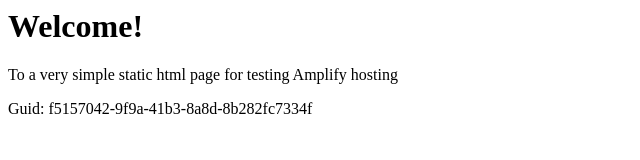
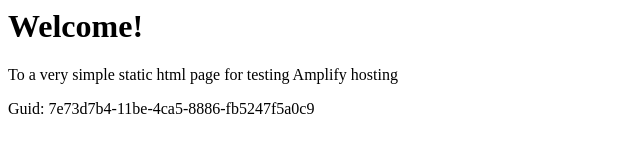
Before and after one commit to aws-aemilia-icn/Github-PR-Commit-Integration-Test-DoNotTouch-GitHubWebhookPushCanaryTest-v1-prod-ap-northeast-2, a website: page src/index.html in a window 1280 px wide. Shown: the full height of the page, 0-640 px from the left. Drawn offline with Linux system fonts and the light colour scheme.

Commit message:
commit from integ tests

```diff
--- a/src/index.html
+++ b/src/index.html
@@ -12,6 +12,6 @@
 <body>
     <h1>Welcome!</h1>
     <p>To a very simple static html page for testing Amplify hosting</p>
-    <p>Guid: f5157042-9f9a-41b3-8a8d-8b282fc7334f</p></body>
+    <p>Guid: 7e73d7b4-11be-4ca5-8886-fb5247f5a0c9</p></body>
 
 </html>
```
